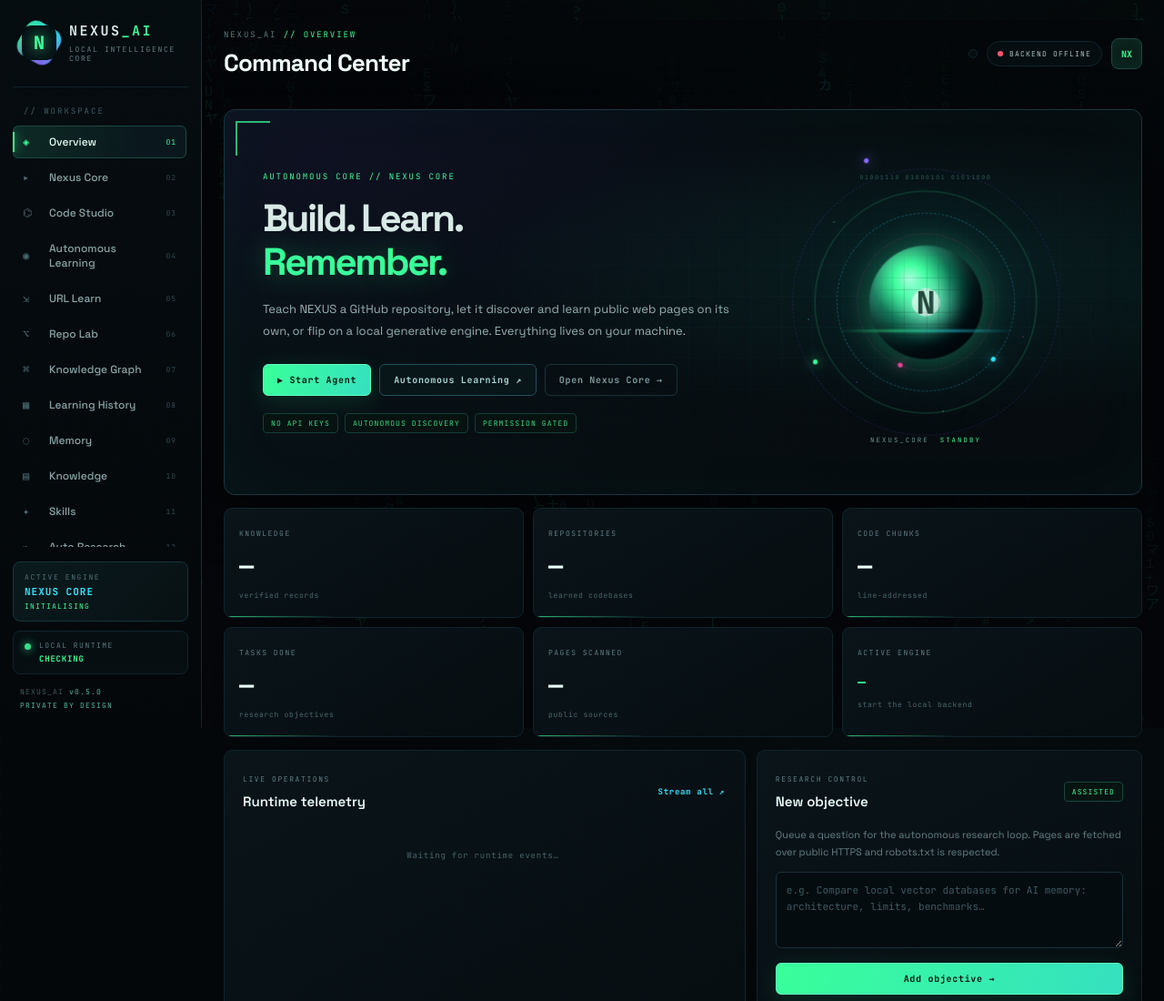
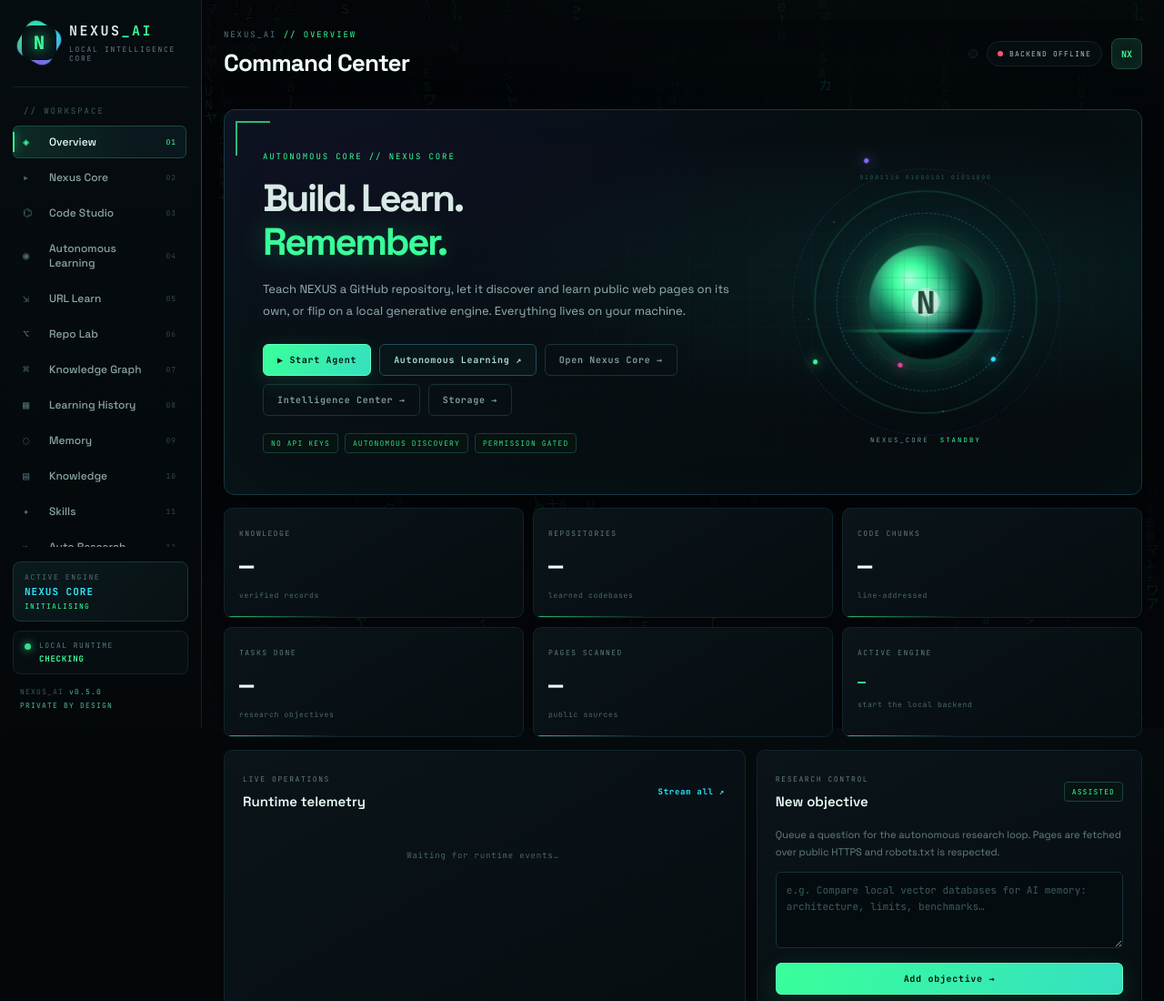
Before and after one commit to hassanmiguel/nexus-ai, a plain HTML site: page frontend/index.html in a window 1280 px wide. Shown: the top 1100 px of the page at 91% size. Drawn offline with Linux system fonts and the light colour scheme; files that its build step writes are made by us from their sources; no server answers; files whose address does not match are found by name.

Commit message:
Add Intelligence Center and Storage shortcuts on Overview

```diff
--- a/frontend/index.html
+++ b/frontend/index.html
@@ -98,6 +98,8 @@
             <button class="primary" onclick="agentAction('start')">▶ Start Agent</button>
             <button class="secondary" onclick="showPage('autonomous')">Autonomous Learning <span>↗</span></button>
             <button class="ghost" onclick="showPage('chat')">Open Nexus Core <span>→</span></button>
+            <button class="ghost" onclick="showPage('intelligence')">Intelligence Center <span>→</span></button>
+            <button class="ghost" onclick="showPage('storage')">Storage <span>→</span></button>
           </div>
           <div class="hero-tags">
             <span class="tag">NO API KEYS</span>
```
